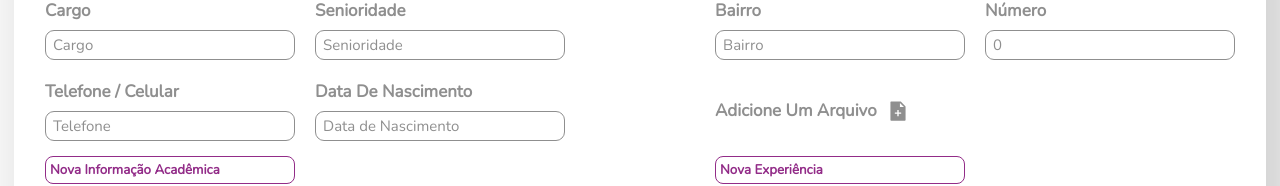
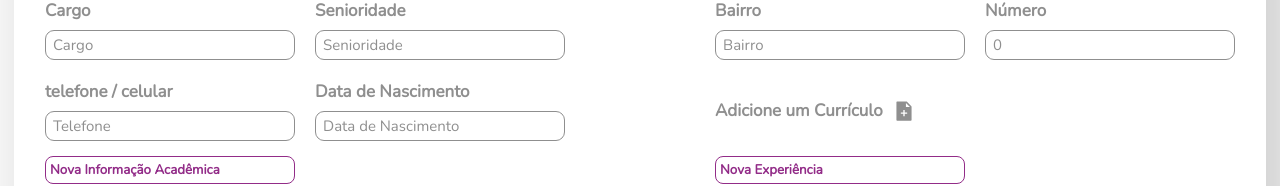
Before and after one commit to PauloFra/projeto-final-VemSer, a React (Create React App) app in the folder projeto-final-vemser/: page /form-curriculo in a window 1280 px wide. Shown: the part 388-574 px from the top of the page. Built offline with nearby package versions, Linux system fonts and the light colour scheme; sample sign-in values are in the browser's storage.

Commit message:
Feat:Last Commit

```diff
--- a/projeto-final-vemser/src/components/modal/ModalList.styles.tsx
+++ b/projeto-final-vemser/src/components/modal/ModalList.styles.tsx
@@ -1,5 +1,5 @@
 import styled from "styled-components";
-
+import Theme from "../../theme/Theme";
 export const Modal = styled.div`
   width: 100%;
   padding: 0 250px;
@@ -15,7 +15,7 @@ export const Modal = styled.div`
 `;
 
 export const ContainerModal = styled.div`
-  background-color: #fff;
+  background-color: ${Theme.color.background};
   min-width: 900px;
   min-height: 600px;
   color: #000;
--- a/projeto-final-vemser/src/pages/formCandidato/FormCurriculo.styles.tsx
+++ b/projeto-final-vemser/src/pages/formCandidato/FormCurriculo.styles.tsx
@@ -66,7 +66,6 @@ export const DivRowFlex = styled.div`
 export const Label = styled.label`
   color: ${Theme.fontColor.primary};
   font-weight: bold;
-  text-transform: capitalize;
 `;
 export const TitleInfoTopic = styled.h2`
   color: ${Theme.color.primary};
@@ -151,7 +150,6 @@ export const labelFile = styled.label`
   cursor: pointer;
   color:  ${Theme.fontColor.primary};
   font-weight: bold;
-  text-transform: capitalize;
 `;
 export const inputFile = styled.input`
   display: none;
--- a/projeto-final-vemser/src/pages/formCandidato/FormCurriculo.tsx
+++ b/projeto-final-vemser/src/pages/formCandidato/FormCurriculo.tsx
@@ -242,7 +242,7 @@ function FormCurriculo() {
             <C.ContainerInputs>
               <C.TitleInfoTopic>Dados Pessoais</C.TitleInfoTopic>
               <C.DivFlexColumn>
-                <C.Label htmlFor="nome">nome</C.Label>
+                <C.Label htmlFor="nome">Nome</C.Label>
                 <Field id="nome" name="nome" placeholder="Nome" />
                 {errors.nome && touched.nome ? (
                   <C.DivError>{errors.nome}</C.DivError>
@@ -358,7 +358,7 @@ function FormCurriculo() {
                     </C.TextFile>
                   ) : (
                     <C.TextFile>
-                      Adicione um arquivo <AiFillFileAdd />
+                      Adicione um Currículo <AiFillFileAdd />
                     </C.TextFile>
                   )}
                 </C.labelFile>
@@ -395,7 +395,7 @@ function FormCurriculo() {
                             <C.Label
                               htmlFor={`dadosEscolares.${index}.descricao`}
                             >
-                              Descrição Do Curso
+                              Descrição do Curso
                             </C.Label>
                             <Field
                               name={`dadosEscolares.${index}.descricao`}
@@ -431,7 +431,7 @@ function FormCurriculo() {
                             <C.Label
                               htmlFor={`dadosEscolares.${index}.dataInicio`}
                             >
-                              Data De Início
+                              Data de Início
                             </C.Label>
                             <Field
                               name={`dadosEscolares.${index}.dataInicio`}
@@ -510,7 +510,7 @@ function FormCurriculo() {
                           <C.Label
                             htmlFor={`experiencias.${index}.nomeEmpresa`}
                           >
-                            Nome Da Empresa
+                            Nome da Empresa
                           </C.Label>
                           <Field
                             name={`experiencias.${index}.nomeEmpresa`}
@@ -537,7 +537,7 @@ function FormCurriculo() {
                         </C.DivFlexColumn>
                         <C.DivFlexColumn>
                           <C.Label htmlFor={`experiencias.${index}.dataInicio`}>
-                            Data De Inicio
+                            Data de Inicio
                           </C.Label>
                           <Field
                             name={`experiencias.${index}.dataInicio`}
```
